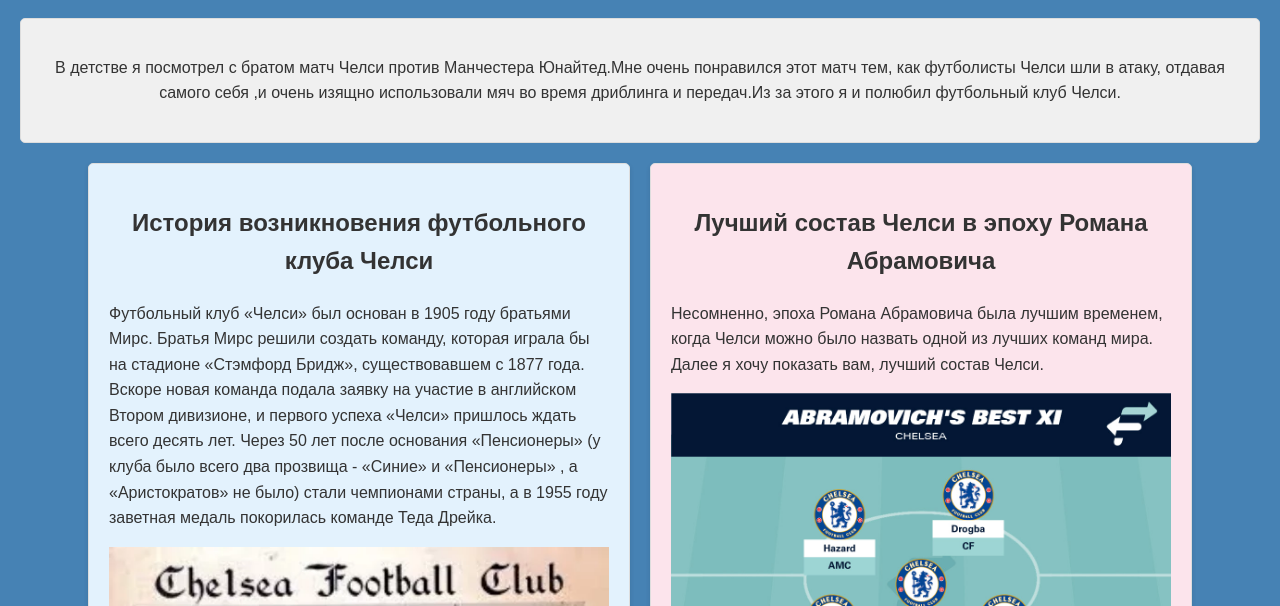
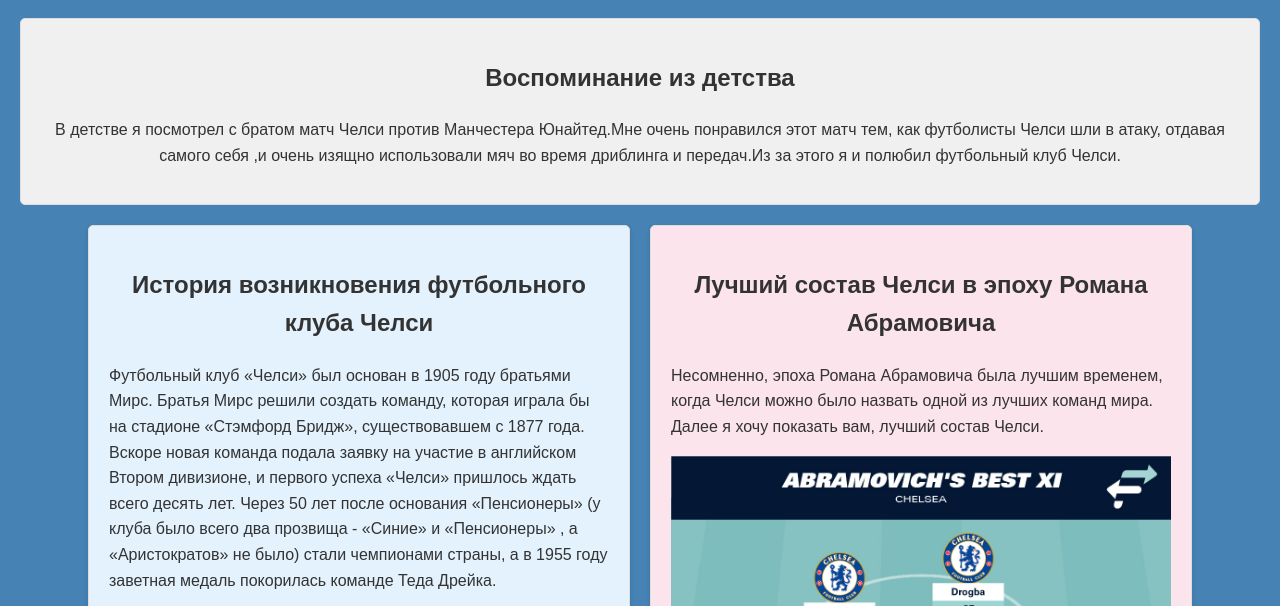
Before and after one commit to AYURKA03/BUSTERhaha, a plain HTML site: page index.html in a window 1280 px wide. Shown: the part 135-741 px from the top of the page. Drawn offline with Linux system fonts and the light colour scheme.

Commit message:
Update index.html

```diff
--- a/index.html
+++ b/index.html
@@ -12,6 +12,7 @@
         </header>
         <main>
             <section class="Vvod">
+                <h2>Воспоминание из детства</h2>
                 <p>В детстве я посмотрел с братом матч Челси против Манчестера Юнайтед.Мне очень понравился этот матч тем, как футболисты Челси шли в атаку, отдавая самого себя ,и очень изящно использовали мяч во время дриблинга и передач.Из за этого я и полюбил футбольный клуб Челси. </p>
             </section>
             <div class="product_module">
```
